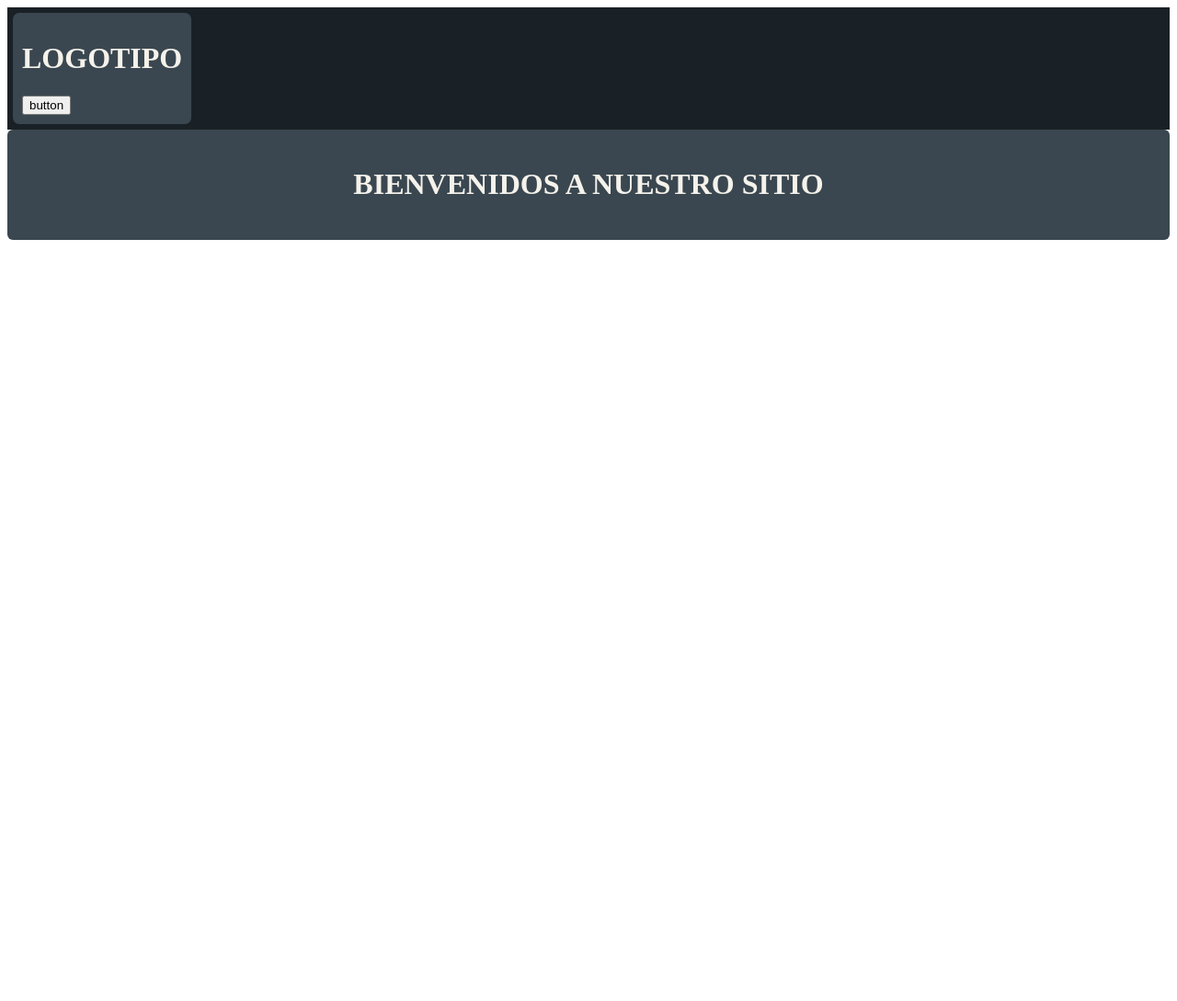
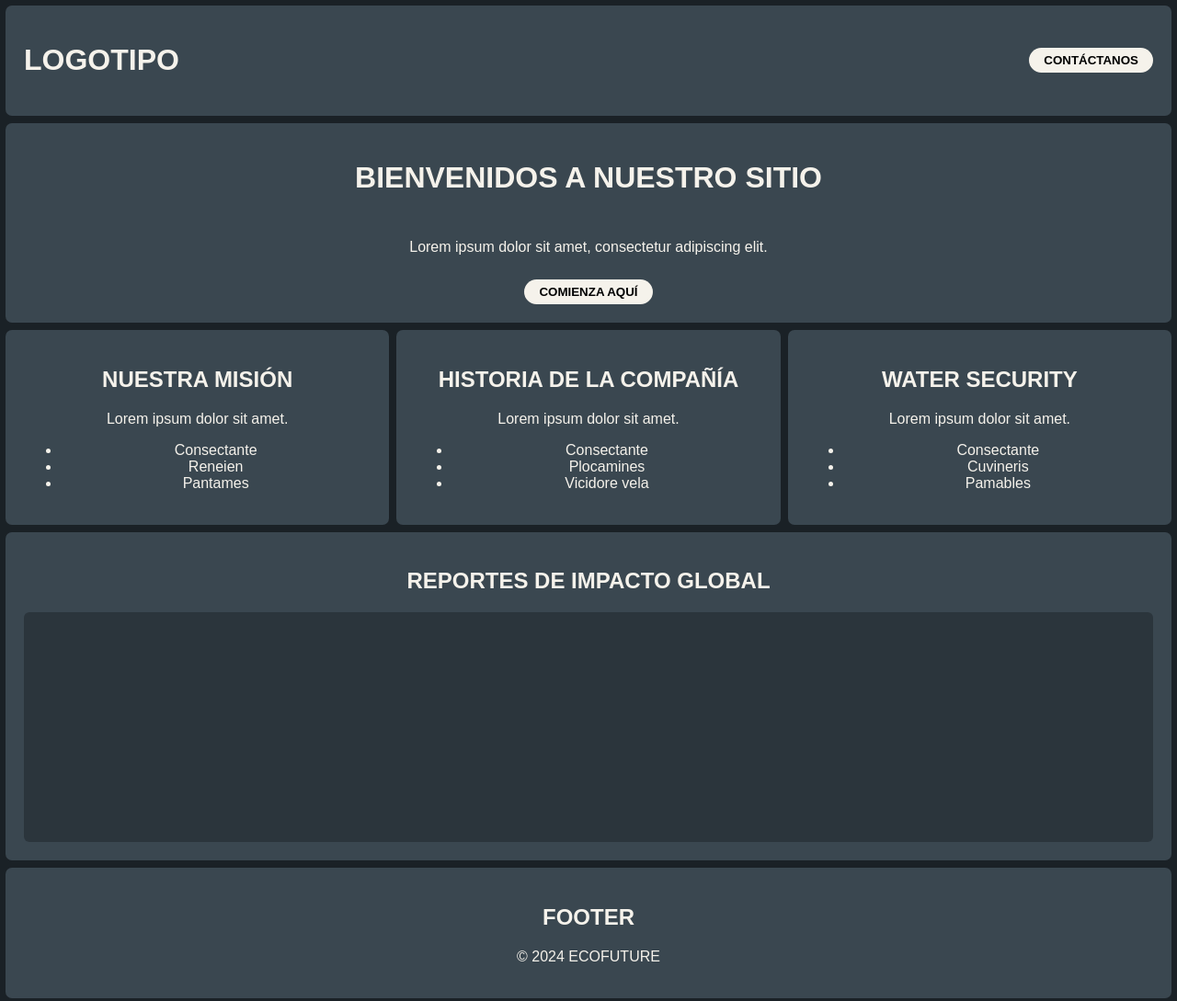
Before and after one commit to 0123amamafloresmamaybling-wq/Examen2, a plain HTML site: page index.html in a window 1280 px wide. Shown: the whole page at 92% size. Before the commit the page ends 800 px from the top, so only its background shows below. Drawn offline with Linux system fonts and the light colour scheme.

Commit message:
examen final'

```diff
--- a/aseets/style.css
+++ b/aseets/style.css
@@ -1,89 +1,67 @@
+body{
+    margin: 0;
+    background-color: #1a2126;
+    color: #f5f2eb;
+    font-family: Arial, sans-serif;
+}
 
 .container{
     display: grid;
-    grid-template-columns: 1fr 1fr 1fr;
-    grid-template-rows: auto auto auto auto auto;
-    grid-template-areas:
-    "header "
-    "logotipo  "
-    "welcom"
-    "cuadros cuadros cuadros"
-    "imganes"
-    "footer  "
-    ;
-
+    grid-template-columns: 1fr;
     gap: 8px;
-    min-height: auto;
     padding: 6px;
-    background-color: #1a2126;
-    color: #f5f2eb;
-    display: flex;
-    box-sizing: border-box;
-}
-.header{
-
-        grid-area:header;
-        text-align: center;
-        border-radius: 7px;
-        background-color: #3a4750;
-
-}
-.logotipo{
-    grid-area:logotipos;
-    padding:10px;
-    border-radius: 7px;
-    background-color: #3a4750;
-
-}
-.welcom{
-    grid-area:welcom;
-    padding:10px;
-    border-radius: 7px;
-    background-color: #3a4750;
-    border-radius: 6px;
-    color: #f5f2eb;
-
-    display: flex;
-    justify-content: center;
-    align-items: center;
-
-    padding: 20px;
-
-}
-.cuadros{
-    grid-area:cuadros;
-    padding:10px;
-    border-radius: 7px;
-    background-color: #3a4750;
-    border-radius: 6px;
-
-    display: flex;
-    justify-content: center;
-    align-items: center;
-
-    padding: 20px;
-
 }
 
-.imganes{
-    grid-area: imagenes;
-
+.logotipo, .welcom, .cuadro, .imganes, .footer{
+    background-color: #3a4750;
+    border-radius: 7px;
+    padding: 20px;
     text-align: center;
-    border-radius: 7px;
-    background-color: #3a4750;
-
 }
 
-.footer{
-    grid-area: footer;
-
-    background-color: #3a4750;
-
-
-    text-align: center;
-    border-radius: 7px;
+.logotipo{
+    display: flex;
+    flex-direction: column;
+    align-items: center;
+    gap: 8px;
 }
 
-.fondo{
-    background-color: #3a4750;
+.welcom{
+    display: flex;
+    flex-direction: column;
+    align-items: center;
+    gap: 10px;
 }
+
+.cuadros{
+    display: grid;
+    grid-template-columns: 1fr;
+    gap: 8px;
+}
+
+.mapa{
+    height: 150px;
+    background-color: #2b353c;
+    border-radius: 6px;
+}
+
+button{
+    background-color: #f5f2eb;
+    border: none;
+    border-radius: 20px;
+    padding: 6px 16px;
+    font-weight: bold;
+}
+
+@media (min-width: 768px){
+    .logotipo{
+        flex-direction: row;
+        justify-content: space-between;
+    }
+    .cuadros{
+        grid-template-columns: 1fr 1fr 1fr;
+    }
+    .mapa{
+        height: 250px;
+    }
+}
--- a/index.html
+++ b/index.html
@@ -4,21 +4,62 @@
     <meta charset="UTF-8">
     <meta name="viewport" content="width=device-width, initial-scale=1.0">
     <link rel="stylesheet" href="aseets/style.css">
-    <title>Document</title>
+    <title>EcoFuture</title>
 </head>
 <body>
-   <div class="container">
-    <header>
-        <div class="logotipo">
-            <h1>LOGOTIPO</h1><button>button</button>
+<div class="container">
+
+    <header class="logotipo">
+        <h1>LOGOTIPO</h1>
+        <button>CONTÁCTANOS</button>
+    </header>
+
+    <div class="welcom">
+        <h1>BIENVENIDOS A NUESTRO SITIO</h1>
+        <p>Lorem ipsum dolor sit amet, consectetur adipiscing elit.</p>
+        <button>COMIENZA AQUÍ</button>
+    </div>
+
+    <div class="cuadros">
+        <div class="cuadro">
+            <h2>NUESTRA MISIÓN</h2>
+            <p>Lorem ipsum dolor sit amet.</p>
+            <ul>
+                <li>Consectante</li>
+                <li>Reneien</li>
+                <li>Pantames</li>
+            </ul>
         </div>
+        <div class="cuadro">
+            <h2>HISTORIA DE LA COMPAÑÍA</h2>
+            <p>Lorem ipsum dolor sit amet.</p>
+            <ul>
+                <li>Consectante</li>
+                <li>Plocamines</li>
+                <li>Vicidore vela</li>
+            </ul>
+        </div>
+        <div class="cuadro">
+            <h2>WATER SECURITY</h2>
+            <p>Lorem ipsum dolor sit amet.</p>
+            <ul>
+                <li>Consectante</li>
+                <li>Cuvineris</li>
+                <li>Pamables</li>
+            </ul>
+        </div>
+    </div>
 
-    </header>
-   </div>
-   <div class="welcom">
-    <h1>BIENVENIDOS A NUESTRO SITIO</h1>
-   </div>
+    <div class="imganes">
+        <h2>REPORTES DE IMPACTO GLOBAL</h2>
+        <div class="mapa"></div>
+    </div>
 
+    <footer class="footer">
+        <h2>FOOTER</h2>
+        <p>© 2024 ECOFUTURE</p>
+    </footer>
 
+</div>
 </body>
 </html>
```
